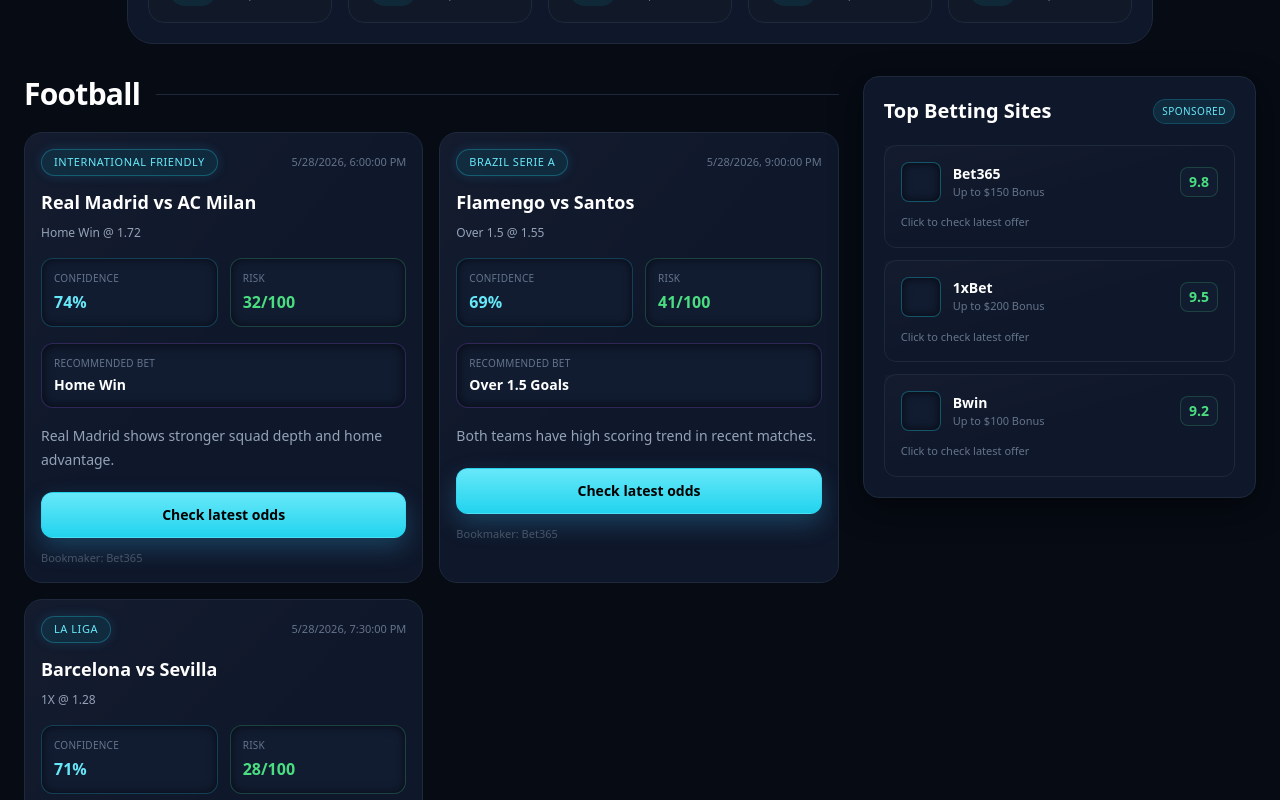
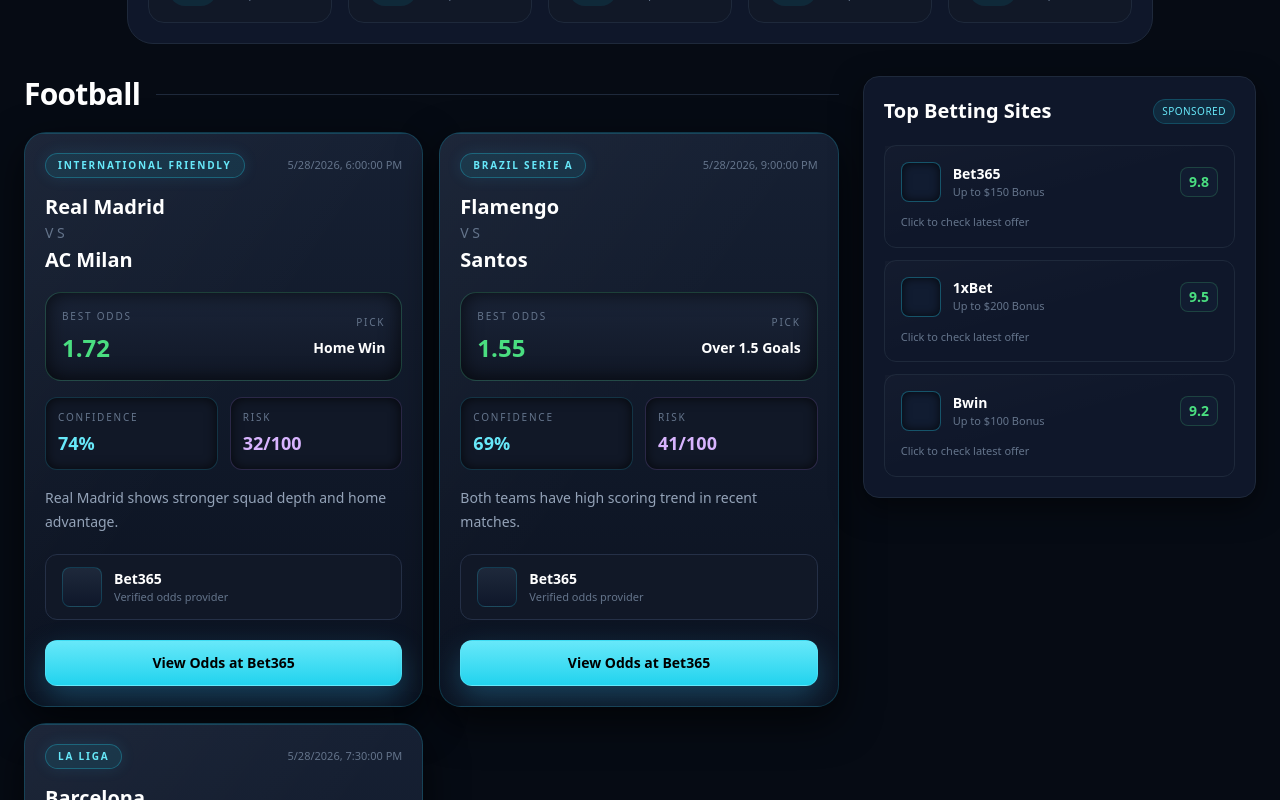
Before and after one commit to Peterson1979/ai-bet, a Next.js app: page / in a window 1280 px wide. Shown: the part 440-1240 px from the top of the page. Built offline with nearby package versions, Linux system fonts and the light colour scheme.

Commit message:
new AI betting dashboard architecture + high-tech UI redesign

```diff
--- a/app/components/MatchCard.tsx
+++ b/app/components/MatchCard.tsx
@@ -8,69 +8,149 @@ export default function MatchCard({ data }: Props) {
   return (
     <article
       className="
-        relative overflow-hidden rounded-[18px]
-        border border-[#1E293B]
-        bg-[#0F172A]
-        p-4
+        relative overflow-hidden
+
+        rounded-[22px]
+
+        border border-cyan-400/20
+
+        bg-gradient-to-b
+        from-[#162033]
+        to-[#0B1220]
+
+        p-5
+
+        shadow-[0_15px_40px_rgba(0,0,0,0.65)]
 
         transition-all duration-300
+
         hover:-translate-y-1
+        hover:border-cyan-400/50
 
-        hover:border-cyan-400/60
-        hover:shadow-[0_10px_30px_rgba(0,0,0,0.6),0_0_25px_rgba(56,189,248,0.18)]
+        hover:shadow-[0_20px_50px_rgba(0,0,0,0.75),0_0_30px_rgba(56,189,248,0.16)]
       "
     >
-      {/* subtle metallic highlight layer */}
-      <div className="pointer-events-none absolute inset-0 bg-gradient-to-br from-white/5 via-transparent to-transparent opacity-40" />
+      {/* metallic glow layer */}
+      <div
+        className="
+          pointer-events-none
+          absolute inset-0
+
+          bg-gradient-to-br
+          from-white/10
+          via-transparent
+          to-transparent
+
+          opacity-30
+        "
+      />
+
+      {/* top glow line */}
+      <div className="absolute left-0 top-0 h-[1px] w-full bg-cyan-400/20" />
 
       {/* HEADER */}
-      <div className="relative flex items-center justify-between gap-3">
-        <span
+      <div className="relative flex items-center justify-between">
+        <div
           className="
             rounded-full
             border border-cyan-400/30
-            bg-cyan-500/10
+            bg-cyan-400/10
+
             px-3 py-1
-            text-[11px] font-medium uppercase tracking-wider
+
+            text-[10px]
+            font-semibold
+            uppercase
+            tracking-[0.18em]
+
             text-cyan-300
-            shadow-[0_0_12px_rgba(56,189,248,0.15)]
+
+            shadow-[0_0_15px_rgba(56,189,248,0.12)]
           "
         >
           {data.league}
-        </span>
+        </div>
 
-        <span className="text-[11px] text-slate-500">
+        <div className="text-[11px] text-slate-500">
           {new Date(data.startTime).toLocaleString()}
-        </span>
+        </div>
       </div>
 
       {/* MATCH */}
-      <h3 className="relative mt-3 text-lg font-bold text-white">
-        {data.homeTeam} vs {data.awayTeam}
-      </h3>
+      <div className="relative mt-4">
+        <h3 className="text-xl font-black leading-tight text-white">
+          {data.homeTeam}
+        </h3>
 
-      {/* ODDS */}
-      <div className="relative mt-2 text-[12px] text-slate-400">
-        {data.oddsLabel}
+        <div className="my-1 text-sm font-medium uppercase tracking-[0.25em] text-slate-500">
+          VS
+        </div>
+
+        <h3 className="text-xl font-black leading-tight text-white">
+          {data.awayTeam}
+        </h3>
       </div>
 
-      {/* STATS */}
+      {/* ODDS PANEL */}
+      <div
+        className="
+          relative mt-5
+
+          rounded-2xl
+
+          border border-green-400/20
+
+          bg-gradient-to-b
+          from-[#1A2438]
+          to-[#111827]
+
+          p-4
+
+          shadow-[inset_0_0_20px_rgba(0,0,0,0.7)]
+        "
+      >
+        <div className="flex items-center justify-between">
+
+          <div>
+            <p className="text-[10px] uppercase tracking-[0.18em] text-slate-500">
+              Best Odds
+            </p>
+
+            <div className="mt-2 text-2xl font-black text-green-400">
+              {data.odds}
+            </div>
+          </div>
+
+          <div className="text-right">
+            <p className="text-[10px] uppercase tracking-[0.18em] text-slate-500">
+              Pick
+            </p>
+
+            <div className="mt-2 text-sm font-semibold text-white">
+              {data.recommendedBet}
+            </div>
+          </div>
+        </div>
+      </div>
+
+      {/* AI DATA */}
       <div className="relative mt-4 grid grid-cols-2 gap-3">
 
         <div
           className="
             rounded-xl
-            border border-cyan-400/20
-            bg-[#111C31]
+            border border-cyan-400/15
+            bg-[#111827]
             p-3
 
-            shadow-[inset_0_0_10px_rgba(0,0,0,0.6)]
+            shadow-[inset_0_0_12px_rgba(0,0,0,0.7)]
           "
         >
-          <p className="text-[10px] uppercase tracking-wide text-slate-500">
+          <p className="text-[10px] uppercase tracking-[0.18em] text-slate-500">
             Confidence
           </p>
-          <p className="mt-1 text-base font-bold text-cyan-300">
+
+          <p className="mt-1 text-lg font-black text-cyan-300">
             {data.confidence}%
           </p>
         </div>
@@ -78,40 +158,21 @@ export default function MatchCard({ data }: Props) {
         <div
           className="
             rounded-xl
-            border border-green-400/20
-            bg-[#111C31]
+            border border-purple-400/15
+            bg-[#111827]
             p-3
 
-            shadow-[inset_0_0_10px_rgba(0,0,0,0.6)]
+            shadow-[inset_0_0_12px_rgba(0,0,0,0.7)]
           "
         >
-          <p className="text-[10px] uppercase tracking-wide text-slate-500">
+          <p className="text-[10px] uppercase tracking-[0.18em] text-slate-500">
             Risk
           </p>
-          <p className="mt-1 text-base font-bold text-green-400">
+
+          <p className="mt-1 text-lg font-black text-purple-300">
             {data.risk}/100
           </p>
         </div>
-      </div>
-
-      {/* BET */}
-      <div
-        className="
-          relative mt-4 rounded-xl
-          border border-purple-500/20
-          bg-[#111C31]
-          p-3
-
-          shadow-[inset_0_0_12px_rgba(0,0,0,0.7)]
-        "
-      >
-        <p className="text-[10px] uppercase tracking-wide text-slate-500">
-          Recommended Bet
-        </p>
-
-        <p className="mt-1 text-sm font-semibold text-white">
-          {data.recommendedBet}
-        </p>
       </div>
 
       {/* EXPLANATION */}
@@ -119,7 +180,50 @@ export default function MatchCard({ data }: Props) {
         {data.explanation}
       </p>
 
-      {/* CTA BUTTON (HARDENED / METAL STYLE) */}
+      {/* BOOKMAKER */}
+      <div
+        className="
+          relative mt-5
+
+          flex items-center justify-between
+
+          rounded-xl
+
+          border border-[#253047]
+
+          bg-[#111827]
+
+          px-4 py-3
+        "
+      >
+        <div className="flex items-center gap-3">
+
+          {/* logo placeholder */}
+          <div
+            className="
+              h-10 w-10 rounded-lg
+
+              border border-cyan-400/20
+
+              bg-gradient-to-b
+              from-[#1E293B]
+              to-[#0F172A]
+            "
+          />
+
+          <div>
+            <div className="text-sm font-semibold text-white">
+              {data.bookmaker}
+            </div>
+
+            <div className="text-[11px] text-slate-500">
+              Verified odds provider
+            </div>
+          </div>
+        </div>
+      </div>
+
+      {/* CTA */}
       <a
         href={data.bookmakerUrl}
         target="_blank"
@@ -128,26 +232,27 @@ export default function MatchCard({ data }: Props) {
           relative mt-5 flex w-full items-center justify-center
 
           rounded-xl
-          border border-cyan-400/40
-          bg-gradient-to-b from-cyan-300 to-cyan-400
+
+          border border-cyan-300/40
+
+          bg-gradient-to-b
+          from-cyan-300
+          to-cyan-400
 
           px-4 py-3
-          text-sm font-semibold text-black
 
-          shadow-[0_10px_25px_rgba(56,189,248,0.25)]
+          text-sm font-black text-black
+
+          shadow-[0_12px_30px_rgba(56,189,248,0.28)]
 
           transition-all duration-300
-          hover:shadow-[0_12px_35px_rgba(56,189,248,0.35)]
+
           hover:scale-[1.01]
+          hover:shadow-[0_15px_40px_rgba(56,189,248,0.35)]
         "
       >
-        {data.ctaLabel}
+        View Odds at {data.bookmaker}
       </a>
-
-      {/* BOOKMAKER */}
-      <p className="relative mt-3 text-[11px] text-slate-600">
-        Bookmaker: {data.bookmaker}
-      </p>
     </article>
   );
 }
```
